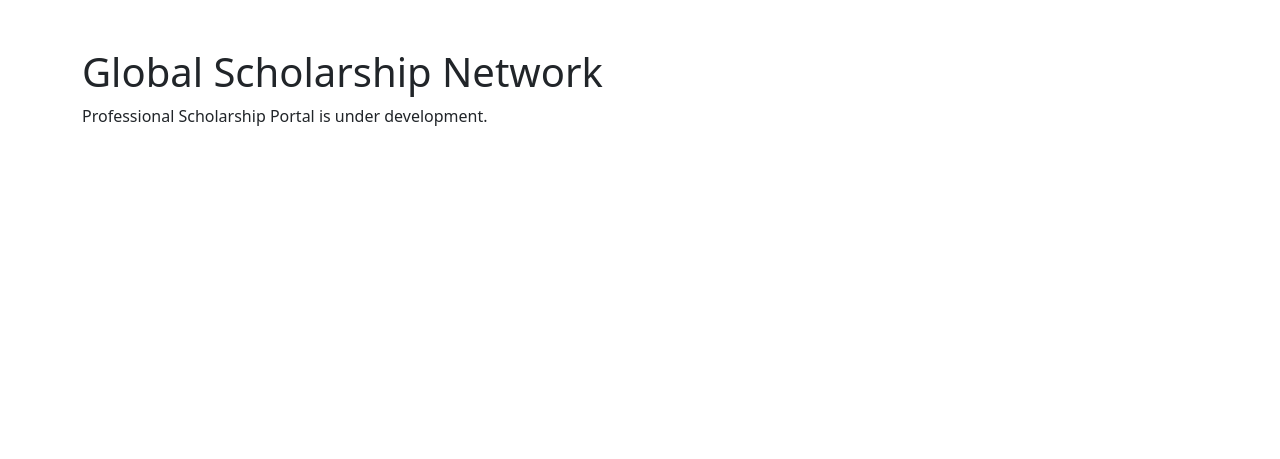
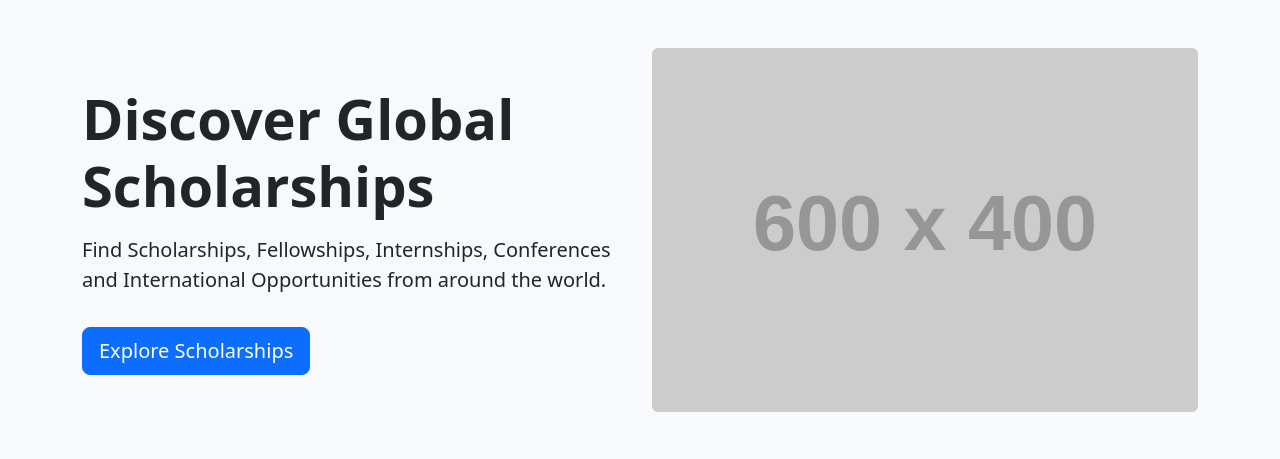
Before and after one commit to devxmokhtar052-source/global-scholarship-network, a Flask app: page / in a window 1280 px wide. Shown: the part 56-515 px from the top of the page. Run offline with Flask 3, Linux system fonts and the light colour scheme; grey boxes labelled with a size stand in for pictures from a placeholder-image service; some libraries are stand-ins or nearby versions.

Commit message:
Added homepage hero section

```diff
--- a/templates/home.html
+++ b/templates/home.html
@@ -62,13 +62,41 @@
 
     </nav>
 
-    <div class="container mt-5">
+   <section class="py-5 bg-light">
 
-        <h1>Global Scholarship Network</h1>
+    <div class="container">
 
-        <p>Professional Scholarship Portal is under development.</p>
+        <div class="row align-items-center">
+
+            <div class="col-lg-6">
+
+                <h1 class="display-4 fw-bold">
+                    Discover Global Scholarships
+                </h1>
+
+                <p class="lead mt-3">
+                    Find Scholarships, Fellowships, Internships, Conferences and International Opportunities from around the world.
+                </p>
+
+                <a href="#" class="btn btn-primary btn-lg mt-3">
+                    Explore Scholarships
+                </a>
+
+            </div>
+
+            <div class="col-lg-6 text-center">
+
+                <img src="https://placehold.co/600x400?text=Hero+Image"
+                     class="img-fluid rounded"
+                     alt="Hero Image">
+
+            </div>
+
+        </div>
 
     </div>
+
+</section>
 
     <!-- Bootstrap JS -->
 
```
